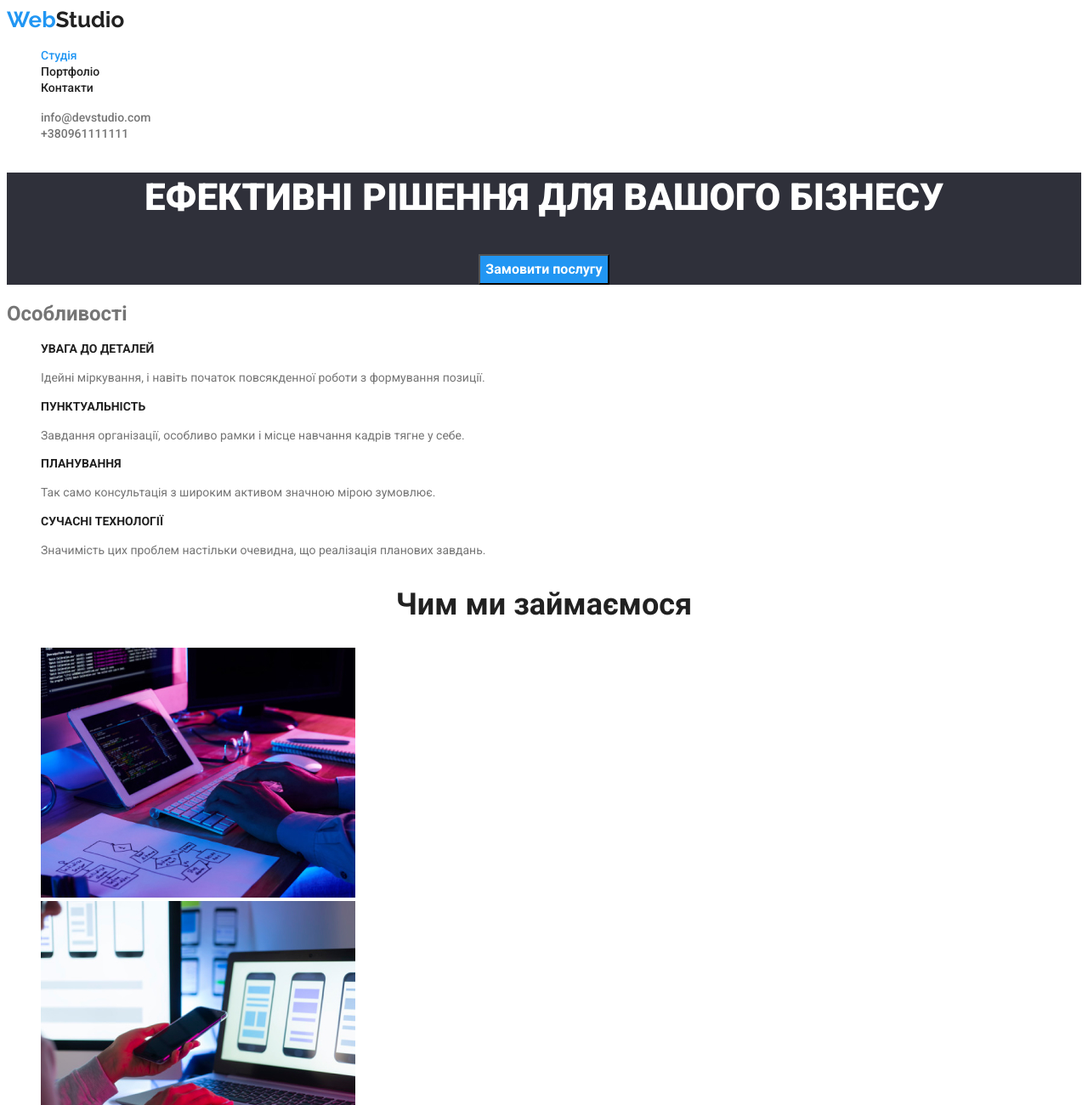
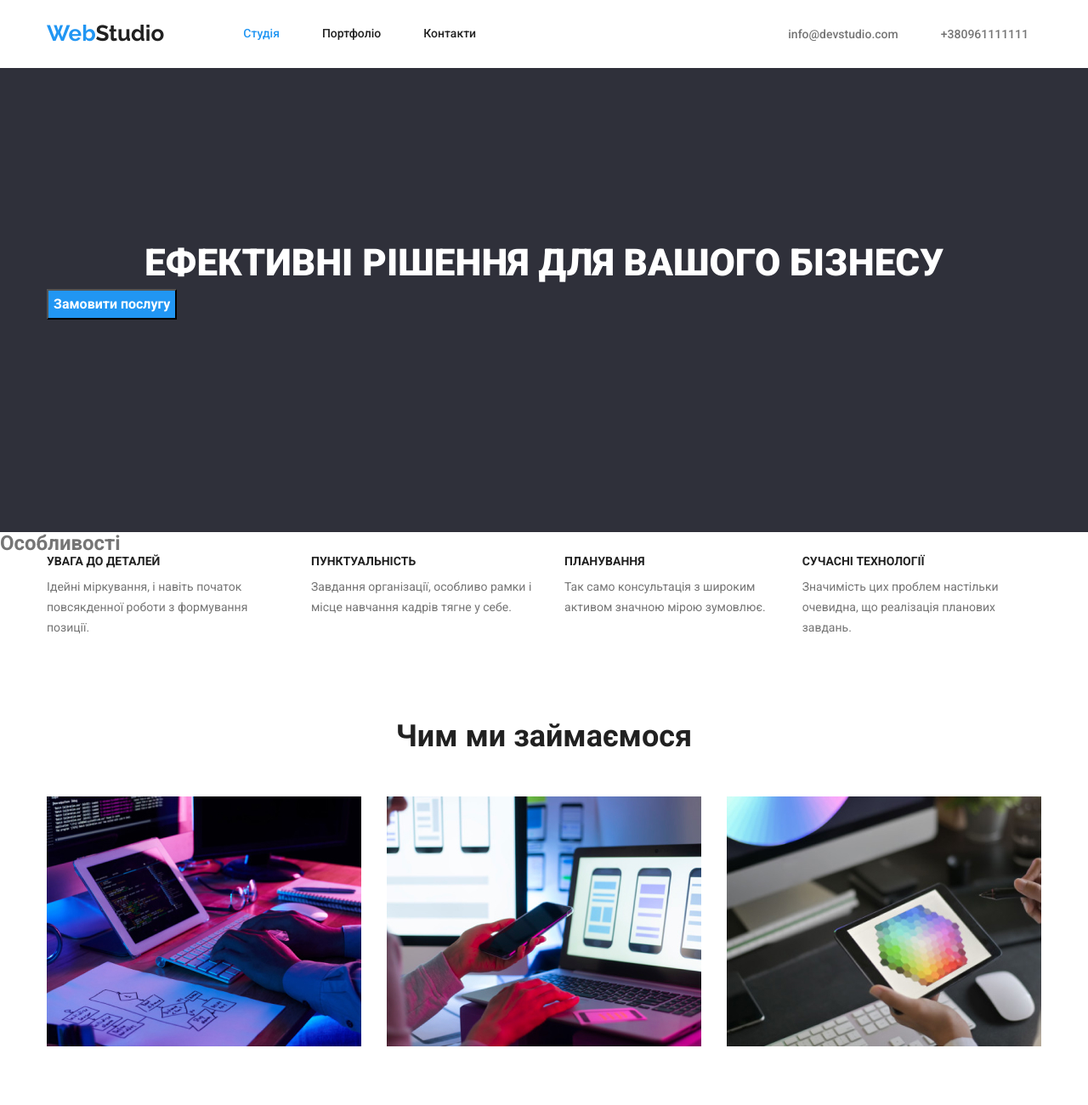
Before and after one commit to CherniukAnna/goit-markup-hw-03, a plain HTML site: page index.html in a window 1280 px wide. Shown: the top 1300 px of the page at 85% size. Drawn offline with nearby package versions, Linux system fonts and the light colour scheme.

Commit message:
флекси для index.html

```diff
--- a/css/slyle.css
+++ b/css/slyle.css
@@ -14,6 +14,23 @@ body {
     font-family: Roboto, sans-serif;
 }
 
+h1,
+h2,
+h3,
+h4,
+h5,
+h6 {
+    margin: 0;
+}
+
+p {
+    margin: 0;
+}
+ul {
+    margin: 0;
+    padding: 0;
+}
+
 
 .list {
     list-style: none;
@@ -27,6 +44,41 @@ body {
 /*Колір головного фона #F5F5F5*/
 /*Колір другого фона #F5F4FA*/
 
+*,
+*::after,
+*::before {
+    box-sizing: border-box;
+}
+
+/* .container {
+    width: 1200px;
+    padding-left: 15px;
+    padding-right: 15px;
+    margin: 0 auto;
+    align-items: center;
+    justify-content: space-between ;
+} */
+
+.container {
+    width: 1200px;
+    padding: 0 15px;
+    margin-left: auto;
+    margin-right: auto;
+}
+.section {
+    padding-top: 94px;
+    padding-bottom: 94px;
+}
+/* header */
+.header-container {
+    display: flex;
+    align-items: center;
+}
+
+.header-nav {
+    display: flex;
+    align-items: center;
+}
 /* logo */
 
 .logo {
@@ -37,6 +89,7 @@ body {
     font-size: 26px;
     line-height: 1.19;
     text-decoration: none;
+
 }
 
 
@@ -51,7 +104,40 @@ line-height: 1.2;
     color: var(--title-text-color);
 }
 
+
 /* site nav */
+.contact-wrap {
+    display: flex;
+    gap: 50px;
+    margin-left: auto;
+
+}
+
+/* .contacts-item{
+    margin-left: 344px;
+} */
+.logo-item {
+    margin-right: 93px;
+}
+
+.site-nav {
+    /* display: flex; */
+    /* align-items: center; */
+    /* margin-left: 93px; */
+ }
+
+.nav-item > .link,
+.contacts-item > .link {
+    display: block;
+    padding-top: 32px;
+    padding-bottom: 32px;
+}
+
+.nav-item + .nav-item {
+    margin-left: 50px;
+}
+
+
 .site-nav .link {
     color: var(--title-text-color);
 
@@ -70,6 +156,14 @@ line-height: 1.2;
     color: var(--blue-color);
 }
 
+.site-nav {
+    display: flex;
+    align-items: center;
+    margin-left: auto;
+}
+.contacts-item + .contacts-item {
+    margin-left: 50px;
+}
 .site-nav .contact {
     color: var(--primary-text-color);
 
@@ -85,6 +179,7 @@ line-height: 1.2;
 }
 
 /* hero */
+
 .hero .title {
 
     color: var(--white-color);
@@ -96,25 +191,54 @@ line-height: 1.2;
 }
 
 .hero {
-background-color: var(--hero-background-color);
-text-align: center;
+    display: flex;
+    flex-direction: column;
+    justify-content: center;
+    align-items: center;
+    padding-top: 200px;
+    padding-bottom: 200px;
+    background-color: var(--hero-background-color);
+    text-align: center;
+
 }
 
 /* Features */
+
+.feature-link{
+        display: flex;
+    }
+/* .feature-item{
+    width: calc((1170px - (30px*3))/4);
+
+    } */
+
+.feature-item + .feature-item{
+    margin-left: 30px;
+    }
+
 .feature-list .title {
     color: var(--title-text-color);
 
     font-weight: 700;
     font-size: 14px;
     line-height: 1.14;
-
+    margin-bottom: 10px;
 }
 .text-title {
     font-weight: 400;
     font-size: 14px;
     line-height: 1.7;
+
+    margin-top: 10px;
+
 }
-
+/* section */
+.section  {
+     padding-bottom: 94px;
+ }
+.work-list:not(:first-child) {
+    margin-left: 30px;
+}
 .section-title {
     color: var(--title-text-color);
 
@@ -122,10 +246,29 @@ text-align: center;
     font-size: 36px;
     line-height: 1.17;
     text-align: center;
+    margin-bottom: 50px;
+
 }
+.section-info {
+    display: flex;
+    justify-content: space-between;
+    }
 
 .section-team {
     background-color: var(--second-background-color);
+
+}
+
+.about-them{
+ padding-top: 30px;
+ padding-bottom: 30px;
+ text-align: center;
+
+}
+
+.section-about{
+    display: flex;
+    justify-content: space-between;
 }
 .section-team .title {
 color: var(--title-text-color);
@@ -133,6 +276,11 @@ color: var(--title-text-color);
 font-weight: 500;
 font-size: 16px;
 line-height: 1.19;
+}
+
+.section-item:not(:first-child) {
+    margin-left: 30px;
+    border-radius: 0px 0px 4px 4px;
 }
 
 .section-team .text-title {
@@ -155,13 +303,35 @@ line-height: 1.19;
     font-weight: 400;
     font-size: 16px;
     line-height: 1.8;
+
+    margin-top: 4px;
 }
 .story {
     text-decoration: none;
 }
-
+.portfolio-item {
+    width: calc((1170px - (30px*2))/3);
+    margin: 15px;
+    border: 1px solid #EEEEEE;
+}
+.section-portfolio {
+    display: flex;
+    flex-wrap: wrap;
+    margin: -15px;
+}
+.about-portfolio {
+    text-align: center;
+    padding: 20px 24px;
+}
 
 /* Footer */
+.footer-info{
+    padding-top: 60px;
+    padding-bottom: 60px;
+}
+.footer-contact{
+    margin-top: 20px;
+}
 
 .footer .address {
     color: var(--white-color);
@@ -204,11 +374,29 @@ line-height: 1.19;
 }
 .text {
 font-style: normal;
+
+}
+.info{
+    margin-top: 9px;
 }
 
 /* Button */
 .button {
     color: var(--title-text-color);
+
+    display: flex;
+    justify-content: center;
+    margin-bottom: 50px;
+}
+.button-menu {
+    border: none;
+    border-radius: 4px;
+    min-width: 73px;
+    padding-top: 6px;
+    padding-right: 22px;
+    padding-bottom: 6px;
+    padding-left: 22px;
+
 }
 .button.primary {
     color: var(--white-color);
@@ -221,6 +409,8 @@ font-style: normal;
     line-height: 1.88;
     align-items: center;
     text-align: center;
+
+
 }
 
 .secondary {
--- a/index.html
+++ b/index.html
@@ -9,55 +9,63 @@
     <link rel="preconnect" href="https://fonts.gstatic.com" crossorigin>
     <link href="https://fonts.googleapis.com/css2?family=Raleway:wght@700&family=Roboto:wght@400;500;700;900&display=swap"
       rel="stylesheet">
+    <link rel="stylesheet" href="https://cdnjs.cloudflare.com/ajax/libs/modern-normalize/1.1.0/modern-normalize.min.css">
 
     <link rel="stylesheet" href="./css/slyle.css">
+
   </head>
   <body>
     <!-- Шапка -->
-    <header>
-      <nav>
-        <a href="./index.html" lang="en" class="logo">Web<span class="accent">Studio</span></a>
-
+    <header class="header">
+      <div class="header-container container">
+        <nav class="header-nav">
+        <div class="logo-item"><a href="./index.html" lang="en" class="logo">Web<span class="accent">Studio</span></a></div>
         <ul class="site-nav list">
-          <li><a href="" class="link current">Студія</a></li>
-          <li><a href="./portfolio.html"class="link">Портфоліо</a></li>
-          <li><a href="" class="link">Контакти</a></li>
+          <li class="nav-item"><a href="" class="link current">Студія</a></li>
+          <li class="nav-item"><a href="./portfolio.html" class="link">Портфоліо</a></li>
+          <li class="nav-item"><a href="" class="link">Контакти</a></li>
         </ul>
       </nav>
+      <div class="contact-wrap container">
         <ul class="site-nav list">
-        <li><a href="mailto:info@devstudio.com" class="contact ">info@devstudio.com</a></li>
-        <li><a href="tel:+380961111111" class="contact">+380961111111</a></li>
+          <li class="contacts-item"><a href="mailto:info@devstudio.com" class="contact ">info@devstudio.com</a></li>
+          <li class="contacts-item"><a href="tel:+380961111111" class="contact">+380961111111</a></li>
         </ul>
+      </div>
+    </div>
     </header>
     <main>
       <section class="hero list ">
+        <div class="container">
           <h1 class="title">Ефективні рішення для вашого бізнесу</h1>
           <button type="button" class="button primary">Замовити послугу</button>
+        </div>
       </section>
       <section class="feature-list list">
         <h2>Особливості</h2>
-        <ul class="list">
-          <li>
+        <div class="feature-container container">
+          <ul class="feature-link list">
+            <li class="feature-item">
               <h3 class="title">УВАГА ДО ДЕТАЛЕЙ</h3>
               <p class="text-title">
                 Ідейні міркування, і навіть початок повсякденної роботи з
                 формування позиції.
               </p>
             </li>
-          <li>
+            <li class="feature-item">
               <h3 class="title">ПУНКТУАЛЬНІСТЬ</h3>
               <p class="text-title">
                 Завдання організації, особливо рамки і місце навчання кадрів тягне
                 у себе.
               </p>
             </li>
-          <li>
+            <li class="feature-item">
               <h3 class="title">ПЛАНУВАННЯ</h3>
               <p class="text-title">
                 Так само консультація з широким активом значною мірою зумовлює.
               </p>
             </li>
-          <li>
+            <li class="feature-item">
               <h3 class="title">СУЧАСНІ ТЕХНОЛОГІЇ</h3>
               <p class="text-title">
                 Значимість цих проблем настільки очевидна, що реалізація планових
@@ -65,62 +73,70 @@
               </p>
             </li>
           </ul>
+        </div>
       </section>
       <section class="section">
+        <div class="work container">
           <h2 class="section-title">Чим ми займаємося</h2>
-        <ul class="list">
-          <li>
+          <ul class="section-info list">
+            <li class="work-list">
               <img src="./images/box1.jpg" alt="фото процесу" width="370" />
             </li>
-          <li>
+            <li class="work-list">
               <img src="./images/box2.jpg" alt="фото процесу" width="370" />
             </li>
-          <li>
+            <li class="work-list">
               <img src="./images/box3.jpg" alt="фото процесу" width="370" />
             </li>
           </ul>
+        </div>
       </section>
       <section class="section-team list">
+        <div class="staff-info container">
           <h2 class="section-title">Наша команда</h2>
-        <ul class="list">
-          <li>
+          <ul class="section-about list">
+            <li class="section-item">
               <img src="./images/Igor.jpg" alt="Ігор Дем'яненко" width="270" />
+              <div class="about-them">
                 <h3 class="title">Ігор Дем'яненко</h3>
                 <p class="text-title">Product Designer</p>
+              </div>
             </li>
-          <li>
+            <li class="section-item">
               <img src="./images/Olga.jpg" alt="Ольга Рєпіна" width="270" />
+              <div class="about-them">
                 <h3 class="title">Ольга Рєпіна</h3>
                 <p class="text-title">Frontend Developer</p>
+              </div>
             </li>
-          <li>
+            <li class="section-item">
               <img src="./images/Mykola.jpg" alt="Микола Тарасов" width="270" />
+              <div class="about-them">
                 <h3 class="title">Микола Тарасов</h3>
                 <p class="text-title">Marketing</p>
+              </div>
             </li>
-          <li>
-            <img
-              src="./images/Mikhailo.jpg"
-              alt="Михайло Єрмаков"
-              width="270"
-            />
+            <li class="section-item">
+              <img src="./images/Mikhailo.jpg" alt="Михайло Єрмаков" width="270" />
+              <div class="about-them">
                 <h3 class="title">Михайло Єрмаков</h3>
                 <p class="text-title">UI Designer</p>
+              </div>
             </li>
           </ul>
+        </div>
       </section>
     </main>
+
       <footer class="footer-bg">
+      <div class="footer-info container">
       <address class="text">
-        <a href="WebStudio" class="logo">Web<span class="footer-accent" >Studio</span></a>
+        <a href="WebStudio" class="logo">Web<span class="footer-accent">Studio</span></a>
+        <div class="footer-contact">
           <ul class="footer list">
             <li>
-            <a
-              href="https://www.google.com/maps/@34.6805606,33.0451237,15z?hl=ru"
-              target="_blank"
-              rel="noreferrer noopener"
-               class="address">м. Київ, пр-т Лесі Українки, 26</a
-            >
+              <a href="https://www.google.com/maps/@34.6805606,33.0451237,15z?hl=ru" target="_blank" rel="noreferrer noopener"
+                class="address">м. Київ, пр-т Лесі Українки, 26</a>
             </li>
             <li>
               <a href="mailto:info@devstudio.com" class="info">info@devstudio.com</a>
@@ -129,7 +145,9 @@
               <a href="tel:+380961111111" class="info">+380961111111</a>
             </li>
           </ul>
+        </div>
       </address>
+      </div>
     </footer>
   </body>
 </html>
```
Lines whose indentation alone changed are shown as unchanged.
